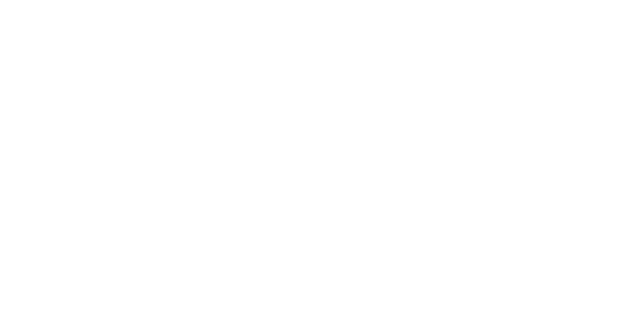
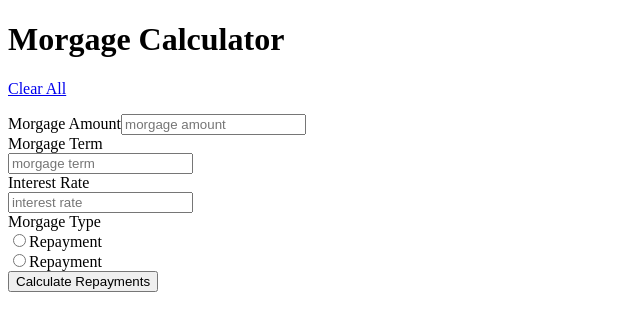
Before and after one commit to Tayobonferejo/MorgCalculator, a React (Vite) app: page / in a window 1280 px wide. Shown: the top 330 px of the page, without its empty margins (0-640 px from the left). Built offline with nearby package versions, Linux system fonts and the light colour scheme.

Commit message:
form created

```diff
--- /dev/null
+++ b/Form.jsx
@@ -0,0 +1,41 @@
+function Form () {
+  return(
+    <>  <div>
+            <h1>Morgage Calculator</h1>
+            <p><a href="#">Clear All</a></p>
+        </div>
+        <form>
+            <label>Morgage Amount</label>
+            <input type="number" placeholder="morgage amount" required/>
+            <div>
+                <div>
+                    <label>Morgage Term</label>
+                    <div>
+                        <input type="number" placeholder="morgage term" required/>
+                    </div>
+                </div>
+                <div>
+                    <label>Interest Rate</label>
+                    <div>
+                        <input type="number" placeholder="interest rate" required/>
+                    </div>
+                </div>
+                <div>
+                    <label>Morgage Type</label>
+                    <div>
+                        <input type="radio" name="morgagetype" value="Repayment" />
+                        <label>Repayment</label>
+                    </div>
+                    <div>
+                        <input type="radio" name="morgagetype" value="interest" />
+                        <label>Repayment</label>
+                    </div>
+                </div>
+                <button>Calculate Repayments</button>
+            </div>
+        </form>
+    </>
+  )
+}
+
+export default Form
--- a/src/App.jsx
+++ b/src/App.jsx
@@ -1,13 +1,13 @@
 import { useState } from 'react'
 import reactLogo from './assets/react.svg'
-
+import Form from '../Form.jsx'
 import './App.css'
 
 function App() {
 
   return (
     <>
-
+      <Form/>
     </>
   )
 }
```
